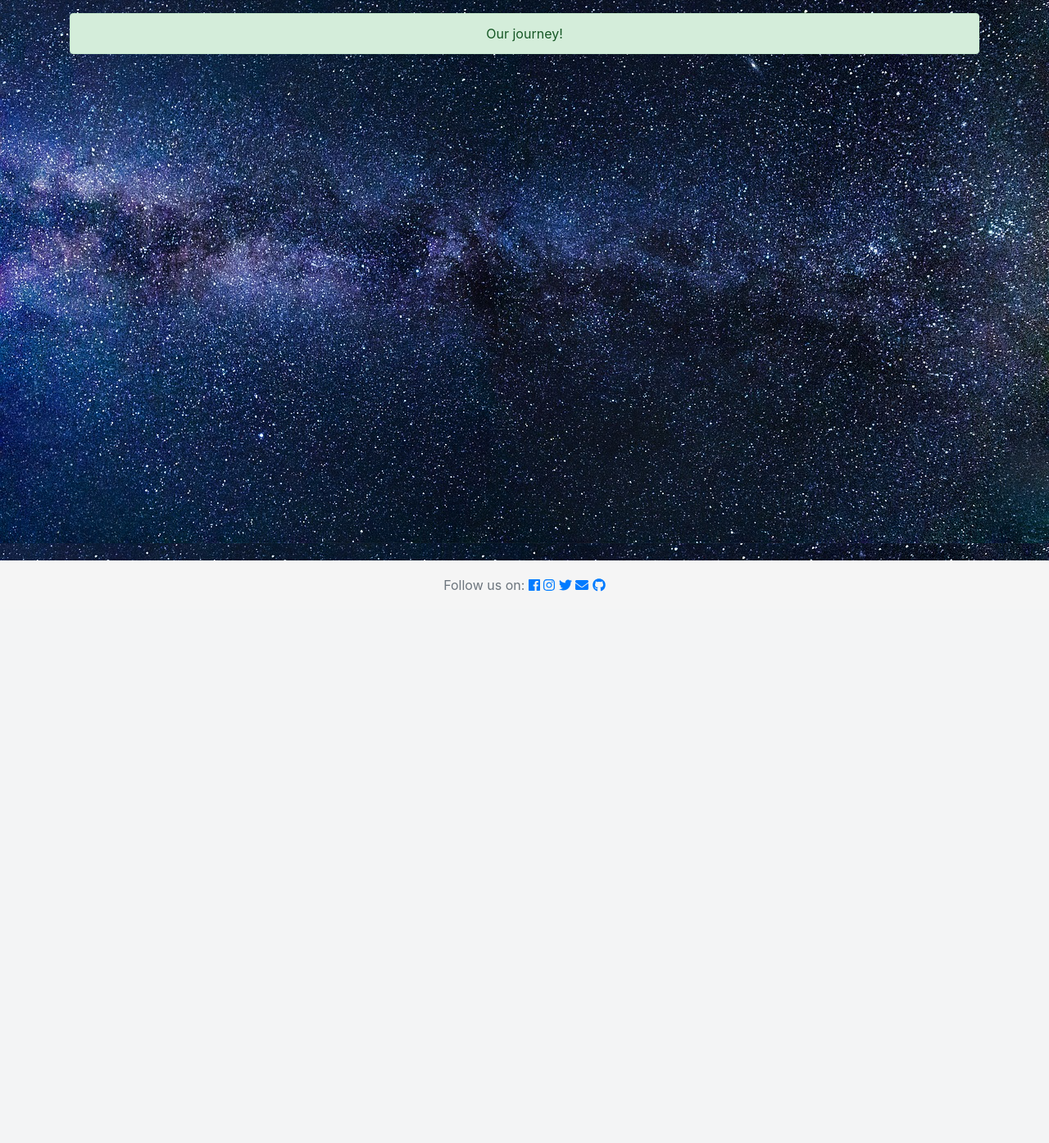
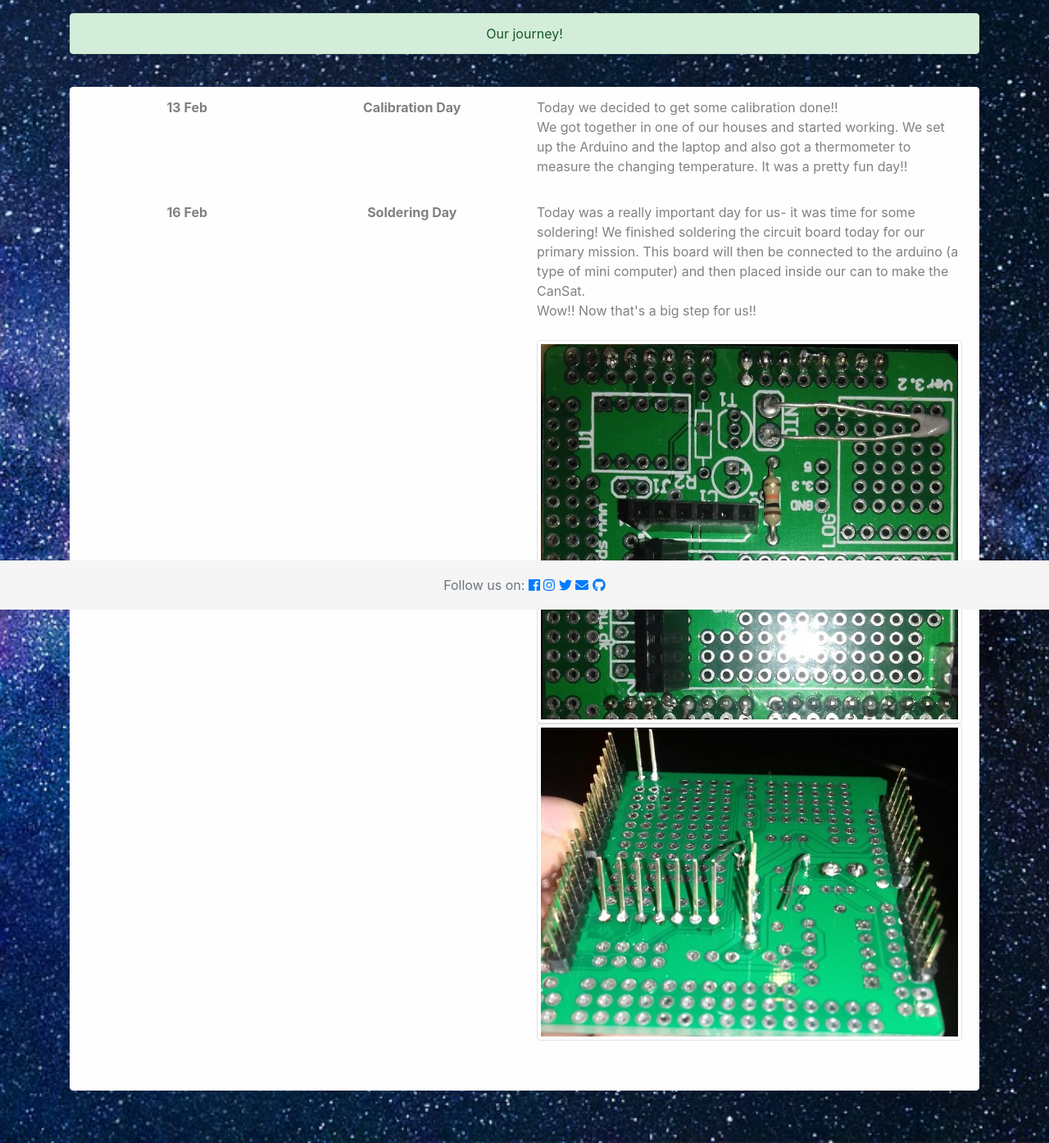
Before and after one commit to jiss-james/mercylite, a PHP site: page /blog.php in a window 1280 px wide. Shown: the part 56-1451 px from the top of the page at 82% size. Before the commit the page ends 778 px from the top, so only its background shows below. Run offline with PHP 8.4, Linux system fonts and the light colour scheme; some libraries are stand-ins or nearby versions.

Commit message:
Added blogs

```diff
--- a/blog.php
+++ b/blog.php
@@ -35,12 +35,44 @@
             </div>
 
             <br/>
-            <br/>
+
+           <div class="alert alert-light" role="alert">
+                <dl class="row">
+                  <dt class="col-sm-3">13 Feb</dt>
+                  <dd class="col-sm-9">
+                      <dl class="row">
+                      <dt class="col-sm-4">Calibration Day</dt>
+                      <dd class="col-sm-8" style="text-align:left;">
+                        Today we decided to get some calibration done!!<br/>
+                        We got together in one of our houses and started working. We set up the Arduino and the laptop and also got a thermometer to measure the changing temperature. It was a pretty fun day!!
+                      </dd>
+                    </dl>
+                  </dd>
+
+                  <dt class="col-sm-3">16 Feb</dt>
+                  <dd class="col-sm-9">
+                      <dl class="row">
+                      <dt class="col-sm-4">Soldering Day</dt>
+                      <dd class="col-sm-8" style="text-align:left;">
+                        Today was a really important day for us- it was time for some soldering! We finished soldering the circuit board today for our primary mission. This board will then be connected to the arduino (a type of mini computer) and then placed inside our can to make the CanSat.<br/>
+                        Wow!! Now that's a big step for us!!<br/>
+                        <br/>
+                        <div class="text-center">
+                          <img src="images/blog2.1.jpeg" class="img-thumbnail" alt="Soldering Day Pic 1">
+                          <img src="images/blog2.2.jpeg" class="img-thumbnail" alt="Soldering Day Pic 2">
+                        </div>
+                      </dd>
+                    </dl>
+                  </dd>
+                </dl>
+            </div>
 
         </div>
 
-        <!-- Footer -->
-        <?php include("footer.html") ?>
+        <br/>
+        <br/>
+
+        <?php include_once("fixedfooter.html") ?>
 
     </body>
 </html>
--- /dev/null
+++ b/fixedfooter.html
@@ -0,0 +1,21 @@
+<!-- Fixed Footer -->
+<footer class="fixed-bottom">
+    <div class="container">
+        <span class="text-muted">Follow us on:</span>
+        <a href="https://www.facebook.com/mercy.lite.71" target="_new">
+            <i class="fab fa-facebook"></i>
+        </a>
+        <a href="https://www.instagram.com/mercy_lite/?hl=en" target="_new">
+            <i class="fab fa-instagram"></i>
+        </a>
+        <a href="https://twitter.com/mercy_lite" target="_new">
+            <i class="fab fa-twitter"></i>
+        </a>
+        <a href="mailto:mercylitemmc@gmail.com" target="_new">
+            <i class="fas fa-envelope"></i>
+        </a>
+        <a href="https://github.com/jiss-james/mercylite" target="_new">
+            <i class="fab fa-github"></i>
+        </a>
+    </div>
+</footer>
--- a/footer.html
+++ /dev/null
@@ -1,21 +0,0 @@
-<!-- Footer -->
-    <footer class="footer">
-            <div class="container">
-                <span class="text-muted">Follow us on:</span>
-                <a href="https://www.facebook.com/mercy.lite.71" target="_new">
-                    <i class="fab fa-facebook"></i>
-                </a>
-                <a href="https://www.instagram.com/mercy_lite/?hl=en" target="_new">
-                    <i class="fab fa-instagram"></i>
-                </a>
-                <a href="https://twitter.com/mercy_lite" target="_new">
-                    <i class="fab fa-twitter"></i>
-                </a>
-                <a href="mailto:mercylitemmc@gmail.com" target="_new">
-                    <i class="fas fa-envelope"></i>
-                </a>
-                <a href="https://github.com/jiss-james/mercylite" target="_new">
-                    <i class="fab fa-github"></i>
-                </a>
-            </div>
-        </footer>
--- a/index.php
+++ b/index.php
@@ -49,8 +49,7 @@
             </div>
         </div>
 
-        <!--Footer-->
-        <?php include("footer.html") ?>
+        <?php include("stickyfooter.html") ?>
 
     </body>
 </html>
--- a/outreach.php
+++ b/outreach.php
@@ -40,7 +40,7 @@
         </div>
 
         <!-- Footer -->
-        <?php include_once("footer.html") ?>
+        <?php include_once("stickyfooter.html") ?>
 
     </body>
 </html>
```
Also changed, not shown: aboutus.php (+1 -21 lines), stickyfooter.html (added, +21 -0 lines), images/blog2.1.jpeg (added), images/blog2.2.jpeg (added).
